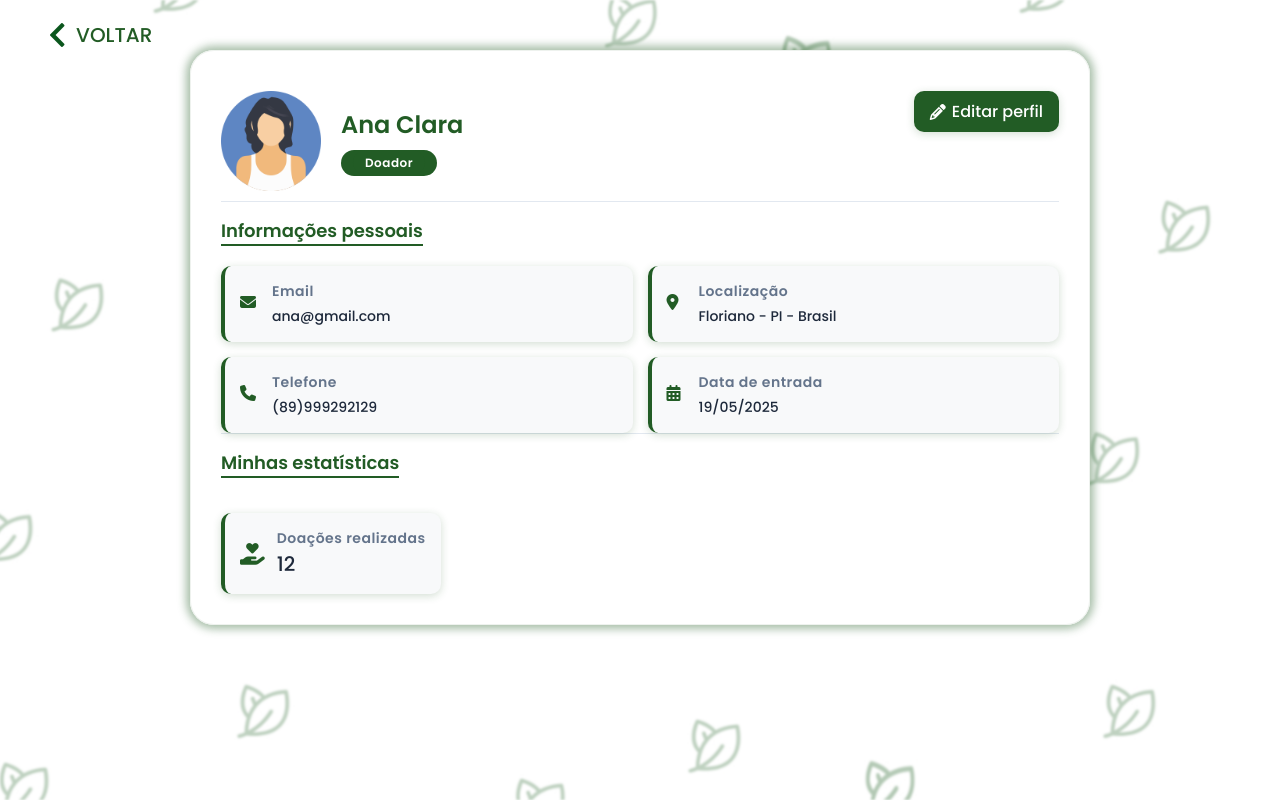
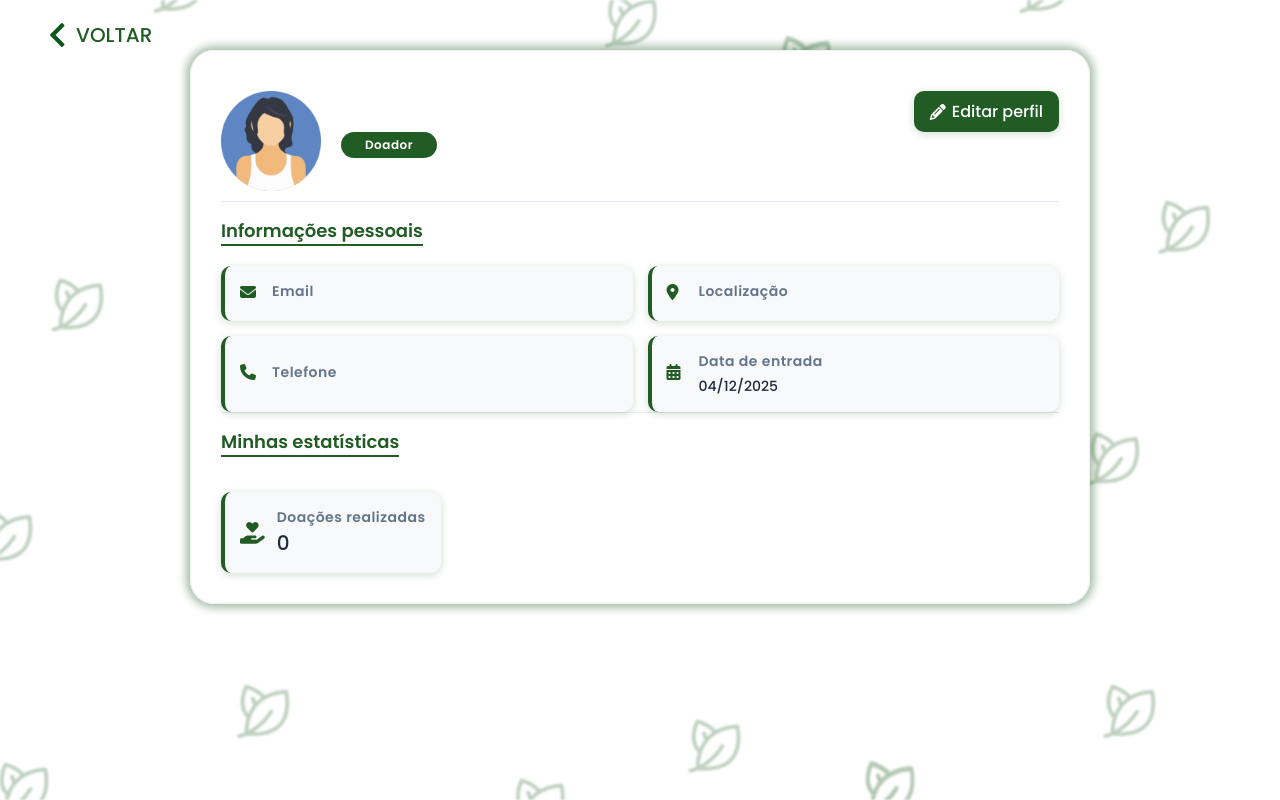
Before and after one commit to YasSantrb/front-ECOTECH, a React (Vite) app: page /usuario/doador in a window 1280 px wide. Built offline with nearby package versions, Linux system fonts and the light colour scheme; no server answers; a web font is replaced by a local one.

Commit message:
Atualizando as telas de perfis dos doadores e empresas

```diff
--- a/src/components/navBarDoador.jsx
+++ b/src/components/navBarDoador.jsx
@@ -26,6 +26,11 @@ function BarraNavegacaoDoador({ pesquisa, setPesquisa }) {
     localStorage.removeItem("userName");
     localStorage.removeItem("userData");
     localStorage.removeItem("authToken");
+    localStorage.removeItem("email");
+    localStorage.removeItem("telefone");
+    localStorage.removeItem("cep");
+    localStorage.removeItem("criado_em");
+    localStorage.removeItem("username");
     navigate("/inicial");
   };
 
--- a/src/components/navBarEmpresa.jsx
+++ b/src/components/navBarEmpresa.jsx
@@ -25,6 +25,11 @@ function BarraNavegacaoEmpresa({ pesquisa, setPesquisa }) {
     localStorage.removeItem("userName");
     localStorage.removeItem("userData");
     localStorage.removeItem("authToken");
+    localStorage.removeItem("email");
+    localStorage.removeItem("telefone");
+    localStorage.removeItem("cep");
+    localStorage.removeItem("criado_em");
+    localStorage.removeItem("username");
     navigate("/inicial");
   };
 
--- a/src/pages/tela_login.jsx
+++ b/src/pages/tela_login.jsx
@@ -50,16 +50,26 @@ function TelaLogin() {
 
     try {
       const response = await api.post("login/", body);
-      const { token, profile, usuario_id, username, email  } = response.data;
+      const { token, profile, usuario_id, username, email} = response.data;
       const tipo_usuario = profile?.tipo_usuario;
+      const telefone = profile?.telefone;
+      const cep = profile?.cep;
       const informacoes_usuario = { usuario_id, username, email, profile };
 
       if (token) {
         localStorage.setItem("authToken", token);
         localStorage.setItem("logado", "true");
+        localStorage.setItem("username", username);
+        localStorage.setItem("email", email);
 
         if (tipo_usuario) {
           localStorage.setItem("userType", tipo_usuario);
+        }
+        if (telefone) {
+          localStorage.setItem("telefone", telefone);
+        }
+        if (cep) {
+          localStorage.setItem("cep", cep);
         }
         if (informacoes_usuario) {
           localStorage.setItem("userData", JSON.stringify(informacoes_usuario));
--- a/src/pages/tela_usuario_doador.jsx
+++ b/src/pages/tela_usuario_doador.jsx
@@ -5,14 +5,11 @@ import icon_voltar from "../assets/imagens/icon_voltar.png";
 import PopUpSucesso from "../components/popUpSucesso";
 import { useState } from "react";
 import { Link } from "react-router-dom";
+import useGetMinhasDoacoes from "../hooks/doacoes/useGetMinhasDoacoes";
 
 function TelaUsuarioDoador() {
-  const [usuario, setUsuario] = useState({
-    nome_usuario: "Ana Clara",
-    email: "ana@gmail.com",
-    telefone: "(89)999292129",
-    localizacao: "Floriano - PI - Brasil",
-  });
+  const [usuario, setUsuario] = useState();
+  const { doacoes: minhasDoacoes = [] } = useGetMinhasDoacoes();
 
   const [isEditarModalOpen, setIsEditarModalOpen] = useState(false);
   const [nome, setNome] = useState("");
@@ -51,6 +48,20 @@ function TelaUsuarioDoador() {
     }, 2000);
   }
 
+  function capitalizarPrimeiraLetra(texto) {
+    if (!texto) return "";
+    return texto.charAt(0).toUpperCase() + texto.slice(1);
+  }
+
+
+  const nome_usuario = capitalizarPrimeiraLetra(localStorage.getItem("username"));
+  const email = localStorage.getItem("email");
+  const telefone_usuario = localStorage.getItem("telefone");
+  const localizacao_usuario = localStorage.getItem("cep");
+  const todasAsDoacoes = minhasDoacoes.length;
+
+  console.log(minhasDoacoes.data)
+
   return (
     <div className={styles.tela_usuario_empresa}>
       {mensagemSucesso && <PopUpSucesso mensagem={mensagemSucesso} />}
@@ -72,7 +83,7 @@ function TelaUsuarioDoador() {
           <div className={styles.perfil_esquerda}>
             <img src={icon_usuario} alt="" className={styles.perfil} />
             <div className={styles.info_usuario}>
-              <h1 className={styles.nome_usuario}>{usuario.nome_usuario}</h1>
+              <h1 className={styles.nome_usuario}>{nome_usuario}</h1>
               <Link to="/usuario/doador" className={styles.tipo_usuario}>
                 <span className={styles.tipo_usuario}>Doador</span>
               </Link>
@@ -92,7 +103,7 @@ function TelaUsuarioDoador() {
               <i className={`${styles.info_icon} fa-solid fa-envelope`}></i>
               <div className={styles.info_content}>
                 <span className={styles.infoLabel}>Email</span>
-                <span className={styles.infovalores}>{usuario.email}</span>
+                <span className={styles.infovalores}>{email}</span>
               </div>
             </div>
             <div className={styles.info_item}>
@@ -100,7 +111,7 @@ function TelaUsuarioDoador() {
               <div className={styles.info_content}>
                 <span className={styles.infoLabel}>Localização</span>
                 <span className={styles.infovalores}>
-                  {usuario.localizacao}
+                  {localizacao_usuario}
                 </span>
               </div>
             </div>
@@ -108,7 +119,7 @@ function TelaUsuarioDoador() {
               <i className={`${styles.info_icon} fa-solid fa-phone`}></i>
               <div className={styles.info_content}>
                 <span className={styles.infoLabel}>Telefone</span>
-                <span className={styles.infovalores}>{usuario.telefone}</span>
+                <span className={styles.infovalores}>{telefone_usuario}</span>
               </div>
             </div>
             <div className={styles.info_item}>
@@ -117,7 +128,7 @@ function TelaUsuarioDoador() {
               ></i>
               <div className={styles.info_content}>
                 <span className={styles.infoLabel}>Data de entrada</span>
-                <span className={styles.infovalores}>19/05/2025</span>
+                <span className={styles.infovalores}>04/12/2025</span>
               </div>
             </div>
           </div>
@@ -130,7 +141,7 @@ function TelaUsuarioDoador() {
               <i className="fa-solid fa-hand-holding-heart"></i>
               <div>
                 <p className={styles.metricas_titulo}>Doações realizadas</p>
-                <p className={styles.metricas_valor}>12</p>
+                <p className={styles.metricas_valor}>{todasAsDoacoes}</p>
               </div>
             </div>
           </div>
--- a/src/pages/tela_usuario_empresa.jsx
+++ b/src/pages/tela_usuario_empresa.jsx
@@ -7,12 +7,8 @@ import { useState } from "react";
 import { Link } from "react-router-dom";
 
 function TelaUsuarioEmpresa() {
-  const [usuario, setUsuario] = useState({
-    nome_usuario: "Amazon",
-    email: "amazon@gmail.com",
-    telefone: "(89)3521-7373",
-    localizacao: "Teresina - PI - Brasil",
-  });
+  const [usuario, setUsuario] = useState(
+  );
 
   const [isEditarModalOpen, setIsEditarModalOpen] = useState(false);
   const [nome, setNome] = useState("");
@@ -51,6 +47,17 @@ function TelaUsuarioEmpresa() {
     }, 2000);
   }
 
+  function capitalizarPrimeiraLetra(texto) {
+    if (!texto) return "";
+    return texto.charAt(0).toUpperCase() + texto.slice(1);
+  }
+
+
+  const nome_usuario = capitalizarPrimeiraLetra(localStorage.getItem("username"));
+  const email = localStorage.getItem("email");
+  const telefone_usuario = localStorage.getItem("telefone");
+  const localizacao_usuario = localStorage.getItem("cep");
+
   return (
     <div className={styles.tela_usuario_empresa}>
       {mensagemSucesso && <PopUpSucesso mensagem={mensagemSucesso} />}
@@ -72,7 +79,7 @@ function TelaUsuarioEmpresa() {
           <div className={styles.perfil_esquerda}>
             <img src={icon_amazon} alt="" className={styles.perfil} />
             <div className={styles.info_usuario}>
-              <h1 className={styles.nome_usuario}>{usuario.nome_usuario}</h1>
+              <h1 className={styles.nome_usuario}>{nome_usuario}</h1>
               <Link to="/usuario/empresa" className={styles.tipo_usuario}>
                 <span className={styles.tipo_usuario}>Empresa</span>
               </Link>
@@ -92,7 +99,7 @@ function TelaUsuarioEmpresa() {
               <i className={`${styles.info_icon} fa-solid fa-envelope`}></i>
               <div className={styles.info_content}>
                 <span className={styles.infoLabel}>Email</span>
-                <span className={styles.infovalores}>{usuario.email}</span>
+                <span className={styles.infovalores}>{email}</span>
               </div>
             </div>
             <div className={styles.info_item}>
@@ -100,7 +107,7 @@ function TelaUsuarioEmpresa() {
               <div className={styles.info_content}>
                 <span className={styles.infoLabel}>Localização</span>
                 <span className={styles.infovalores}>
-                  {usuario.localizacao}
+                  {localizacao_usuario}
                 </span>
               </div>
             </div>
@@ -108,7 +115,7 @@ function TelaUsuarioEmpresa() {
               <i className={`${styles.info_icon} fa-solid fa-phone`}></i>
               <div className={styles.info_content}>
                 <span className={styles.infoLabel}>Telefone</span>
-                <span className={styles.infovalores}>{usuario.telefone}</span>
+                <span className={styles.infovalores}>{telefone_usuario}</span>
               </div>
             </div>
             <div className={styles.info_item}>
@@ -117,7 +124,7 @@ function TelaUsuarioEmpresa() {
               ></i>
               <div className={styles.info_content}>
                 <span className={styles.infoLabel}>Data de entrada</span>
-                <span className={styles.infovalores}>19/05/2025</span>
+                <span className={styles.infovalores}>04/12/2025</span>
               </div>
             </div>
           </div>
```
Also changed, not shown: src/pages/tela_info_doacao.jsx (+4 -6 lines).
